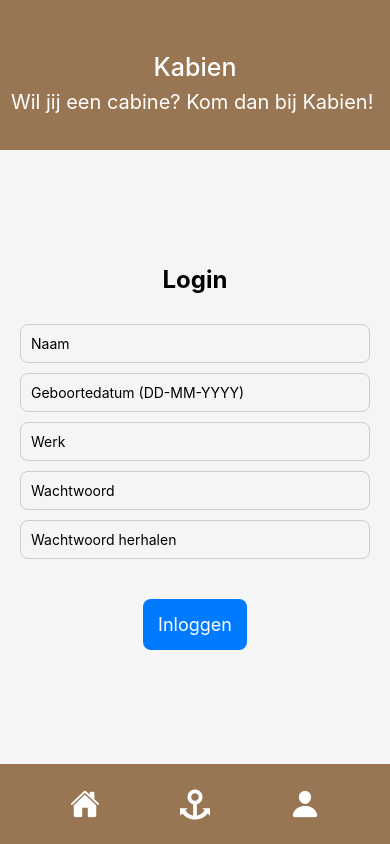
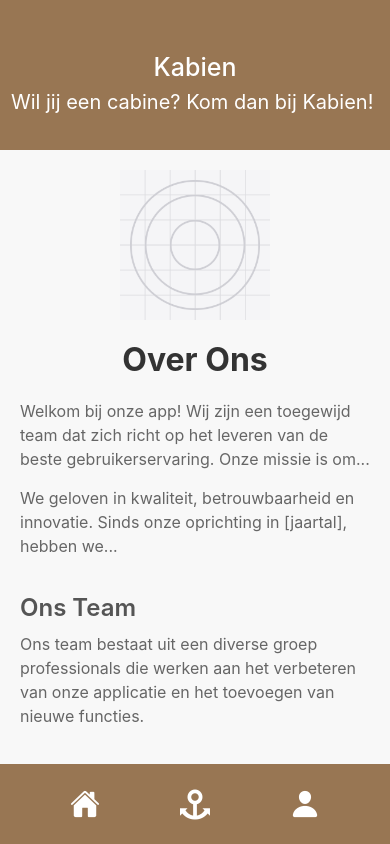
Before and after one commit to Jairo-Lopez-Navarrete/Examen_WebExpert_2, a React Native app: screen /PaymentPage in a window 390 px wide. Built offline with nearby package versions, Linux system fonts and the light colour scheme.

Commit message:
mijn app kan nu liggend en staand blijven

```diff
--- a/App.js
+++ b/App.js
@@ -18,11 +18,14 @@ import Kabien from './screens/Kabien';
 import Kajuit from './screens/Kajuit';
 import EditProfile from './screens/EditProfile';
 import Login from './screens/Login';
+import PaymentPage from './screens/PaymentPage';
 
 const Stack = createStackNavigator();
 
-export default function App() {
-  //const {width, height} = useWindowDimensions();
+// eerst gebruikde ik export default function App(){}, maar deze lijkt niet te werken om een of ander reden met usewindowdimensions
+
+const App = () => {
+  const {height, width, scale, fontScale} = useWindowDimensions();
 
   return (
     <NavigationContainer ref={navigationRef}>
@@ -34,7 +37,8 @@ export default function App() {
               <Stack.Screen name="Profile" component={Profile}/>
               <Stack.Screen name="Kabien" component={Kabien} />
               <Stack.Screen name="Kajuit" component={Kajuit} />
-              <Stack.Screen name="CalendarPage" component={CalendarPage} />
+              <Stack.Screen name="CalendarPage" component={CalendarPage}  options={{ headerShown: false }}/>
+              <Stack.Screen name="PaymentPage" component={PaymentPage} />
               <Stack.Screen name="EditProfile" component={EditProfile} />
            </Stack.Navigator>
           <Footer />
@@ -42,6 +46,8 @@ export default function App() {
    </NavigationContainer>
 );
 }
+
+export default App;
 
 const styles = StyleSheet.create({
   container: {
--- a/app.json
+++ b/app.json
@@ -3,7 +3,7 @@
     "name": "newsapp",
     "slug": "newsapp",
     "version": "1.0.0",
-    "orientation": "portrait",
+    "orientation": "default",
     "icon": "./assets/icon.png",
     "userInterfaceStyle": "light",
     "newArchEnabled": true,
--- a/helpers/RootNavigation.tsx
+++ b/helpers/RootNavigation.tsx
@@ -10,6 +10,7 @@ type Routes = {
     'Kajuit': string;
     'CalendarPage': string;
     'EditProfile': string;
+    'PaymentPage': string;
 };
 
 export const navigationRef = React.createRef<NavigationContainerRef<Routes>>();
--- /dev/null
+++ b/screens/PaymentPage.tsx
@@ -0,0 +1,61 @@
+import React from 'react';
+import { View, Text, StyleSheet, ScrollView, Image } from 'react-native';
+
+export default function PaymentPage() {
+  return (
+    <ScrollView>
+      <View style={styles.container}>
+      <Image
+        source={require('../assets/icon.png')}
+        style={styles.logo}
+      />
+      <Text style={styles.title}>Over Ons</Text>
+
+      <Text style={styles.paragraph}>Welkom bij onze app! Wij zijn een toegewijd team dat zich richt op het leveren van de beste gebruikerservaring. Onze missie is om...</Text>
+
+      <Text style={styles.paragraph}>We geloven in kwaliteit, betrouwbaarheid en innovatie. Sinds onze oprichting in [jaartal], hebben we...</Text>
+
+      <Text style={styles.subtitle}>Ons Team</Text>
+      <Text style={styles.paragraph}>Ons team bestaat uit een diverse groep professionals die werken aan het verbeteren van onze applicatie en het toevoegen van nieuwe functies.</Text>
+      <Text style={styles.subtitle}>Onze Missie</Text>
+      <Text style={styles.paragraph}>Onze missie is om [specifieke missie van het bedrijf of de app]. We streven ernaar om gebruikers te helpen hun doelen te bereiken door...</Text>
+      <Text style={styles.subtitle}>Neem contact met ons op</Text>
+      <Text style={styles.paragraph}>Voor vragen of feedback, aarzel dan niet om contact met ons op te nemen via [e-mail, telefoonnummer, etc.].</Text>
+      </View>
+    </ScrollView>
+  );
+}
+
+const styles = StyleSheet.create({
+  container: {
+    flex: 1,
+    padding: 20,
+    backgroundColor: '#f8f8f8',
+  },
+  logo: {
+    width: 150,
+    height: 150,
+    alignSelf: 'center',
+    marginBottom: 20,
+  },
+  title: {
+    fontSize: 32,
+    fontWeight: 'bold',
+    textAlign: 'center',
+    marginBottom: 20,
+    color: '#333',
+  },
+  subtitle: {
+    fontSize: 24,
+    fontWeight: '600',
+    marginTop: 20,
+    marginBottom: 10,
+    color: '#555',
+  },
+  paragraph: {
+    fontSize: 16,
+    lineHeight: 24,
+    color: '#666',
+    marginBottom: 15,
+  },
+});
```
Also changed, not shown: 1 other file (tests, documents, lock files or other folders).
